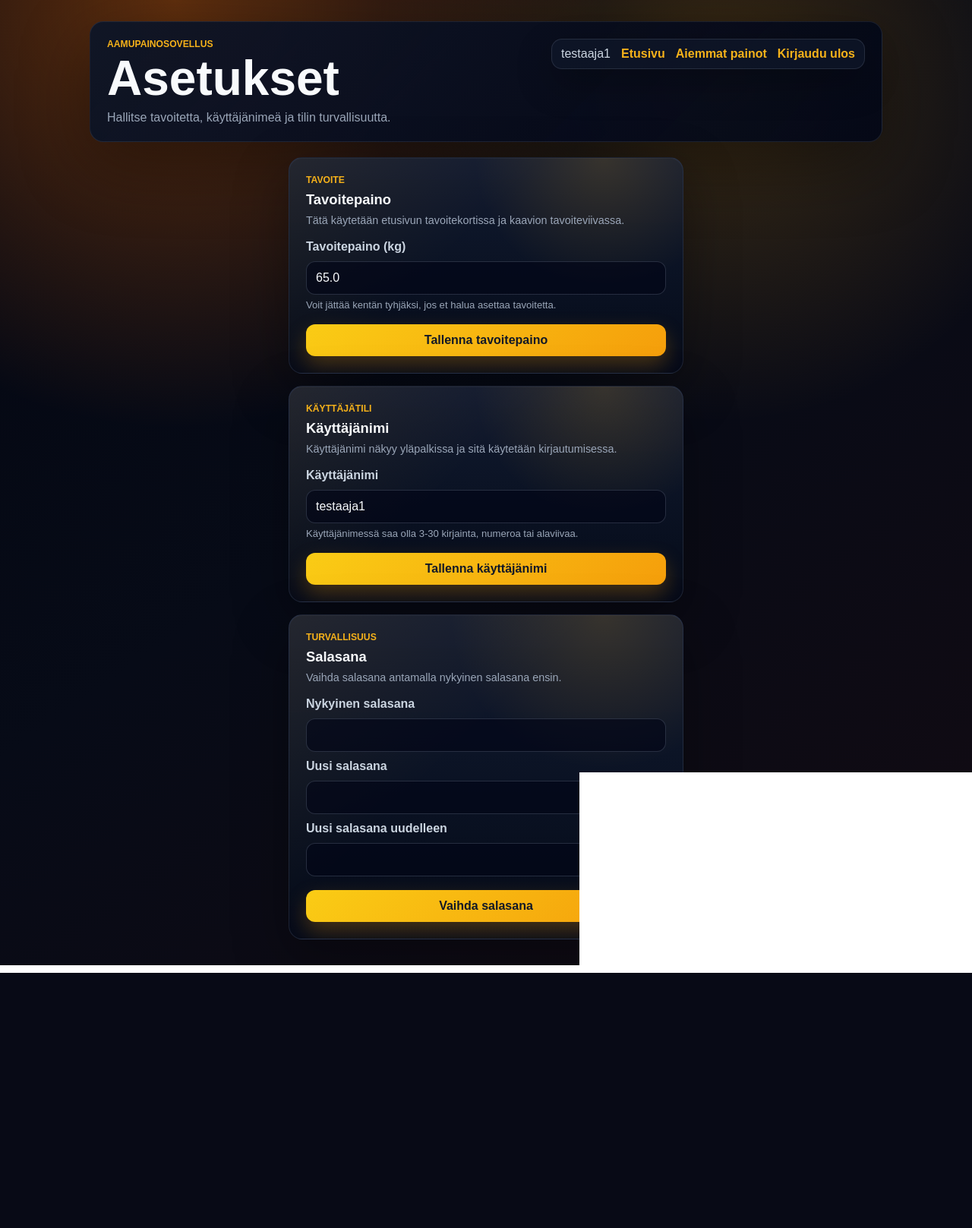
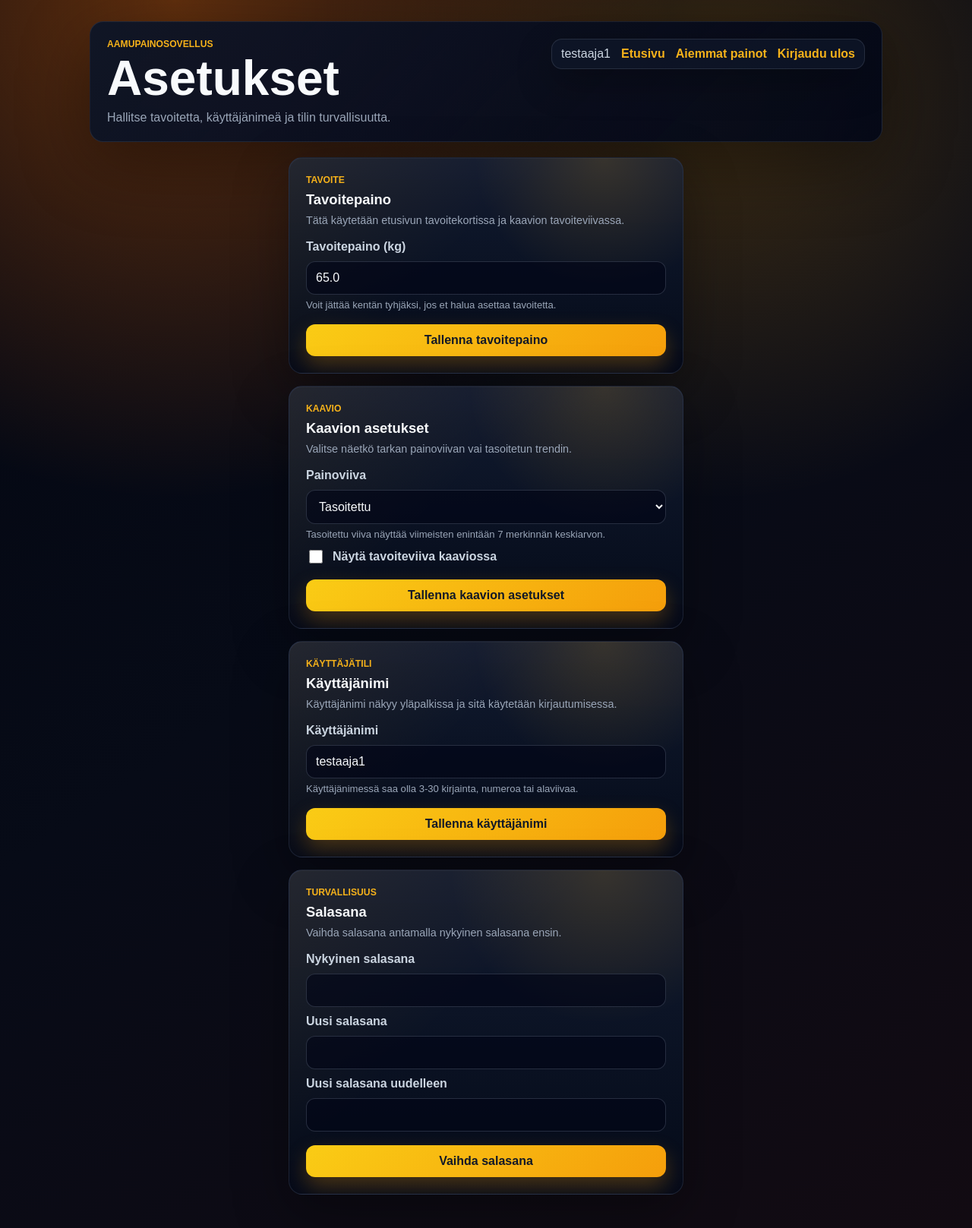
Before and after one commit to akikleemola/Aamupainot, a Flask app: page /settings in a window 1280 px wide. Shown: the whole page at 76% size. Before the commit the page ends 1281 px from the top, so only its background shows below. Run offline with Flask 3, Linux system fonts and the light colour scheme; a user stored in the database is signed in; data comes from the database, SQL or seed files in the repository; both versions use the stored data as it was after the commit.

Commit message:
Added chart settings

```diff
--- a/app.py
+++ b/app.py
@@ -58,6 +58,14 @@ def init_db():
     connection.execute(get_sql("create_users"))
     try:
         connection.execute(get_sql("add_target_weight_to_users"))
+    except sqlite3.OperationalError:
+        pass
+    try:
+        connection.execute(get_sql("add_chart_line_type_to_users"))
+    except sqlite3.OperationalError:
+        pass
+    try:
+        connection.execute(get_sql("add_show_target_line_to_users"))
     except sqlite3.OperationalError:
         pass
     connection.execute(get_sql("create_weight_entries"))
@@ -167,6 +175,13 @@ def validate_target_weight(weight_text):
         return None, f"Tavoitepainon pitää olla välillä {MIN_WEIGHT}-{MAX_WEIGHT} kg."
 
     return weight, None
+
+
+def validate_chart_settings(line_type, show_target_line):
+    if line_type not in ("exact", "smoothed"):
+        return None, None, "Valitse painoviivan tyyppi."
+
+    return line_type, 1 if show_target_line == "1" else 0, None
 
 
 def get_current_user():
@@ -390,6 +405,8 @@ def index():
     recent_average = None
     recent_average_count = min(len(chart_data), 7)
     target_weight = user_settings["target_weight"]
+    chart_line_type = user_settings["chart_line_type"]
+    show_target_line = user_settings["show_target_line"] == 1
     target_difference = None
     target_status = None
     total_change = None
@@ -425,6 +442,8 @@ def index():
         previous_change=previous_change,
         recent_average=recent_average,
         recent_average_count=recent_average_count,
+        chart_line_type=chart_line_type,
+        show_target_line=show_target_line,
         target_difference=target_difference,
         target_status=target_status,
         target_weight=target_weight,
@@ -488,6 +507,26 @@ def settings():
             connection.close()
 
             flash("Tavoitepaino tallennettu.", "success")
+            return redirect(url_for("settings"))
+
+        if action == "chart_settings":
+            line_type = request.form.get("chart_line_type", "exact")
+            show_target_line = request.form.get("show_target_line", "0")
+            line_type, show_target_line, error = validate_chart_settings(line_type, show_target_line)
+
+            if error:
+                flash(error, "error")
+                return redirect(url_for("settings"))
+
+            connection = get_db_connection()
+            connection.execute(
+                get_sql("update_chart_settings"),
+                (line_type, show_target_line, session["user_id"]),
+            )
+            connection.commit()
+            connection.close()
+
+            flash("Kaavion asetukset tallennettu.", "success")
             return redirect(url_for("settings"))
 
         if action == "username":
@@ -567,6 +606,8 @@ def settings():
 
     return render_template(
         "settings.html",
+        chart_line_type=user["chart_line_type"],
+        show_target_line=user["show_target_line"],
         target_weight=user["target_weight"],
         username=user["username"],
     )
--- a/static/style.css
+++ b/static/style.css
@@ -235,7 +235,8 @@ label {
     font-weight: bold;
 }
 
-input {
+input,
+select {
     width: 100%;
     padding: 12px;
     border: 1px solid rgba(148, 163, 184, 0.24);
@@ -245,13 +246,32 @@ input {
     font: inherit;
 }
 
-input:focus {
+input:focus,
+select:focus {
     border-color: #f6b21a;
     outline: 3px solid rgba(246, 178, 26, 0.18);
 }
 
 input::placeholder {
     color: #64748b;
+}
+
+select {
+    color-scheme: dark;
+}
+
+.checkbox-field {
+    display: flex;
+    align-items: center;
+    gap: 10px;
+    color: #cbd5e1;
+    font-weight: bold;
+}
+
+.checkbox-field input {
+    width: auto;
+    min-width: 18px;
+    height: 18px;
 }
 
 input[type="date"] {
--- a/templates/index.html
+++ b/templates/index.html
@@ -4,7 +4,7 @@
     <meta charset="UTF-8">
     <meta name="viewport" content="width=device-width, initial-scale=1.0">
     <title>Aamupainosovellus</title>
-    <link rel="stylesheet" href="{{ url_for('static', filename='style.css') }}?v=dark-fitness-26">
+    <link rel="stylesheet" href="{{ url_for('static', filename='style.css') }}?v=dark-fitness-28">
 </head>
 <body>
     <main class="container">
@@ -218,6 +218,7 @@
 
     <template id="chart-data">{{ chart_data|tojson }}</template>
     <template id="target-weight">{{ target_weight|tojson }}</template>
-    <script src="{{ url_for('static', filename='chart.js') }}?v=7" defer></script>
+    <template id="chart-settings">{{ {"lineType": chart_line_type, "showTargetLine": show_target_line}|tojson }}</template>
+    <script src="{{ url_for('static', filename='chart.js') }}?v=8" defer></script>
 </body>
 </html>
--- a/templates/settings.html
+++ b/templates/settings.html
@@ -4,7 +4,7 @@
     <meta charset="UTF-8">
     <meta name="viewport" content="width=device-width, initial-scale=1.0">
     <title>Asetukset</title>
-    <link rel="stylesheet" href="{{ url_for('static', filename='style.css') }}?v=dark-fitness-27">
+    <link rel="stylesheet" href="{{ url_for('static', filename='style.css') }}?v=dark-fitness-28">
 </head>
 <body>
     <main class="container">
@@ -44,6 +44,35 @@
                 <small class="field-hint">Voit jättää kentän tyhjäksi, jos et halua asettaa tavoitetta.</small>
 
                 <button type="submit">Tallenna tavoitepaino</button>
+            </form>
+        </section>
+
+        <section class="panel settings-panel">
+            <div class="panel-heading">
+                <div>
+                    <p class="eyebrow">Kaavio</p>
+                    <h2>Kaavion asetukset</h2>
+                    <p class="section-note">Valitse näetkö tarkan painoviivan vai tasoitetun trendin.</p>
+                </div>
+            </div>
+
+            <form method="post" action="{{ url_for('settings') }}">
+                <input type="hidden" name="csrf_token" value="{{ csrf_token() }}">
+                <input type="hidden" name="action" value="chart_settings">
+
+                <label for="chart_line_type">Painoviiva</label>
+                <select id="chart_line_type" name="chart_line_type">
+                    <option value="exact" {% if chart_line_type == "exact" %}selected{% endif %}>Tarkka</option>
+                    <option value="smoothed" {% if chart_line_type == "smoothed" %}selected{% endif %}>Tasoitettu</option>
+                </select>
+                <small class="field-hint">Tasoitettu viiva näyttää viimeisten enintään 7 merkinnän keskiarvon.</small>
+
+                <label class="checkbox-field" for="show_target_line">
+                    <input type="checkbox" id="show_target_line" name="show_target_line" value="1" {% if show_target_line %}checked{% endif %}>
+                    Näytä tavoiteviiva kaaviossa
+                </label>
+
+                <button type="submit">Tallenna kaavion asetukset</button>
             </form>
         </section>
 
```
Also changed, not shown: database.sql (+19 -4 lines), static/chart.js (+49 -7 lines), aamupainot.db.
